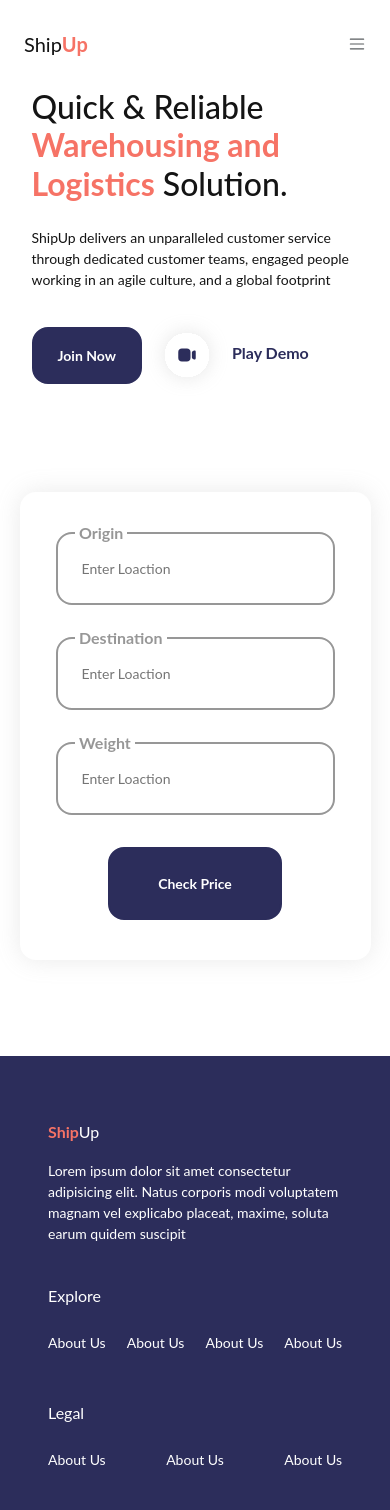
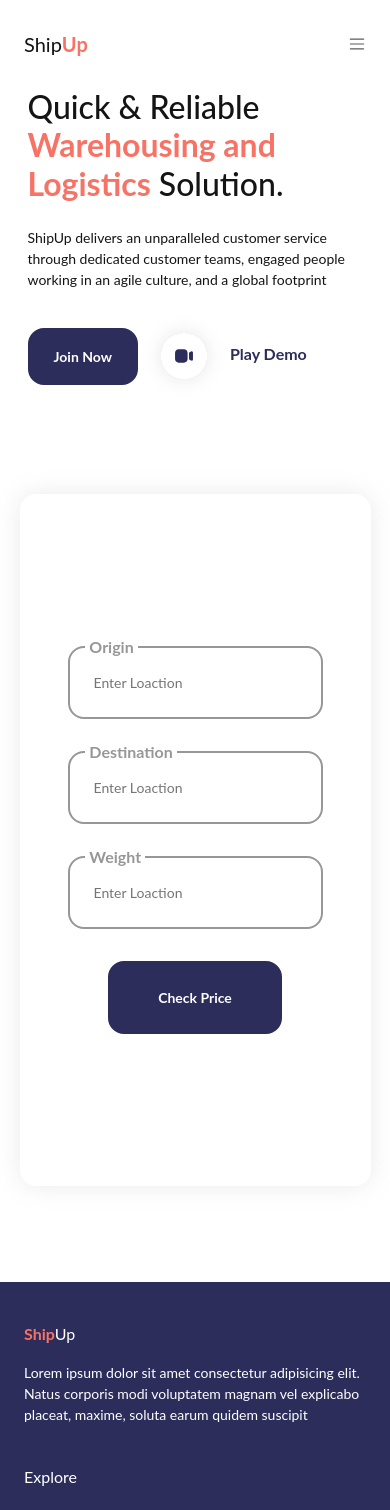
Before and after one commit to ravi-tak/assignment, a plain HTML site: page index.html in a window 390 px wide. Shown: the top 1510 px of the page. Drawn offline with nearby package versions, Linux system fonts and the light colour scheme.

Commit message:
Update css

```diff
--- a/index.html
+++ b/index.html
@@ -196,7 +196,7 @@
         </div>
 
         <div class="row">
-          <div class="col d-flex flex-column justify-content-center">
+          <div class="col d-flex flex-column justify-content-center content">
             <div class="text-start">
               <h1>
                 Quick & Reliable
@@ -284,7 +284,7 @@
       </section>
     </main>
 
-    <footer class="bg_blue p-5">
+    <footer class="bg_blue p-4">
       <section class="d-flex container">
         <div class="col me-5">
           <span class="text_orange">Ship</span><span>Up</span>
--- a/style.css
+++ b/style.css
@@ -178,8 +178,13 @@ footer * {
 }
 
 footer li {
-  margin-left: 0.5rem;
-  margin-right: 0.5rem;
+  margin-left: 0;
+  margin-right: 0;
+}
+
+footer ul:nth-of-type(3) li {
+  margin-left: 0.5rem !important;
+  margin-right: 0.5rem !important;
 }
 
 footer li,
@@ -346,12 +351,20 @@ footer p {
     flex-direction: column;
   }
 
+  main .content {
+    padding: 0 0.5rem !important;
+  }
+
   main section:first-child button {
     padding: 1rem 1.5rem !important;
   }
 
   .hero {
     display: none;
+  }
+
+  .box {
+    padding: 6rem 1.5rem !important;
   }
 
   .box div:first-child {
@@ -371,6 +384,11 @@ footer p {
     padding: 1.5rem;
   }
 
+  footer {
+    padding-left: 1.5rem !important;
+    padding-right: 1.5rem !important;
+  }
+
   footer section {
     flex-direction: column !important;
   }
```
